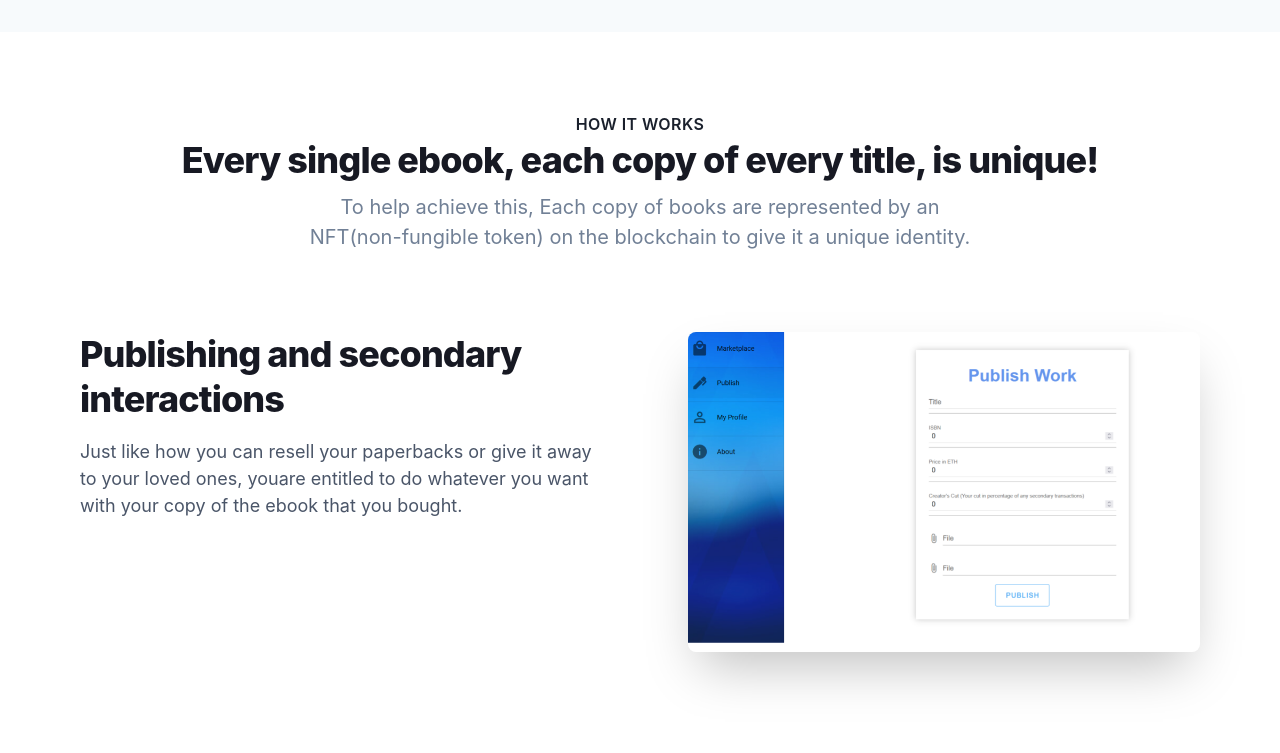
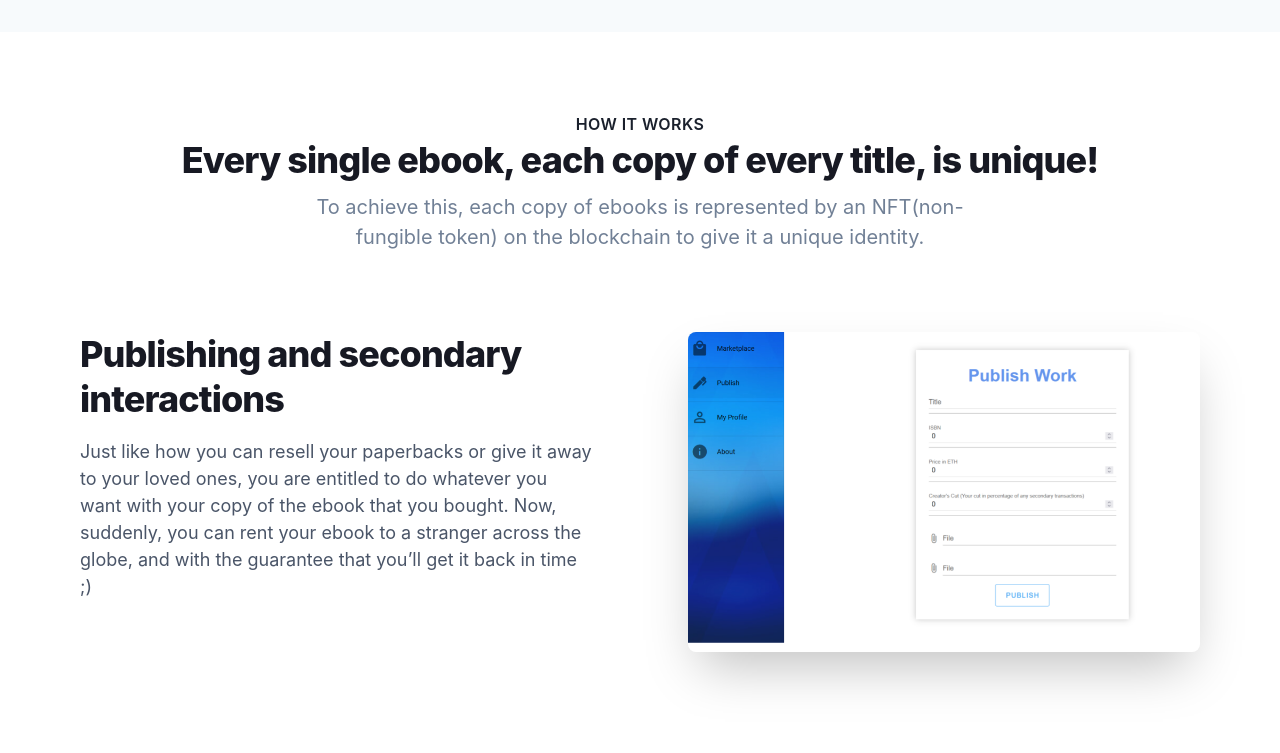
Before and after one commit to mansoorop/Prana_landing, a Next.js app: page / in a window 1280 px wide. Shown: the part 671-1424 px from the top of the page. Built offline with nearby package versions, Linux system fonts and the light colour scheme.

Commit message:
Page typos

```diff
--- a/components/sections/feature.js
+++ b/components/sections/feature.js
@@ -59,7 +59,7 @@ export default function Feature() {
               mx={{ lg: "auto" }}
               color={useColorModeValue("gray.500", "gray.400")}
             >
-              To help achieve this, Each copy of books are represented by an NFT(non-fungible token) on the blockchain to give it a unique identity.
+            To achieve this, each copy of ebooks is represented by an NFT(non-fungible token) on the blockchain to give it a unique identity.
             </chakra.p>
           </Box>
 
@@ -90,9 +90,12 @@ export default function Feature() {
               color={useColorModeValue("gray.600", "gray.400")}
               fontSize={{ md: "lg" }}
             >
-              Just like how you can resell your paperbacks or give it away to your loved ones, you
+              {/* Just like how you can resell your paperbacks or give it away to your loved ones, you
             <span>are entitled to do whatever you want with your copy of the ebook that you bought.
-            </span>
+            </span> */}
+            Just like how you can resell your paperbacks or give it away to your loved ones, you are entitled to do whatever you want with your copy of the ebook that you bought.
+
+            Now, suddenly, you can rent your ebook to a stranger across the globe, and with the guarantee that you’ll get it back in time ;)
             </chakra.p>
             {/* <Button
               w={{ base: "full", sm: "auto" }}
```
